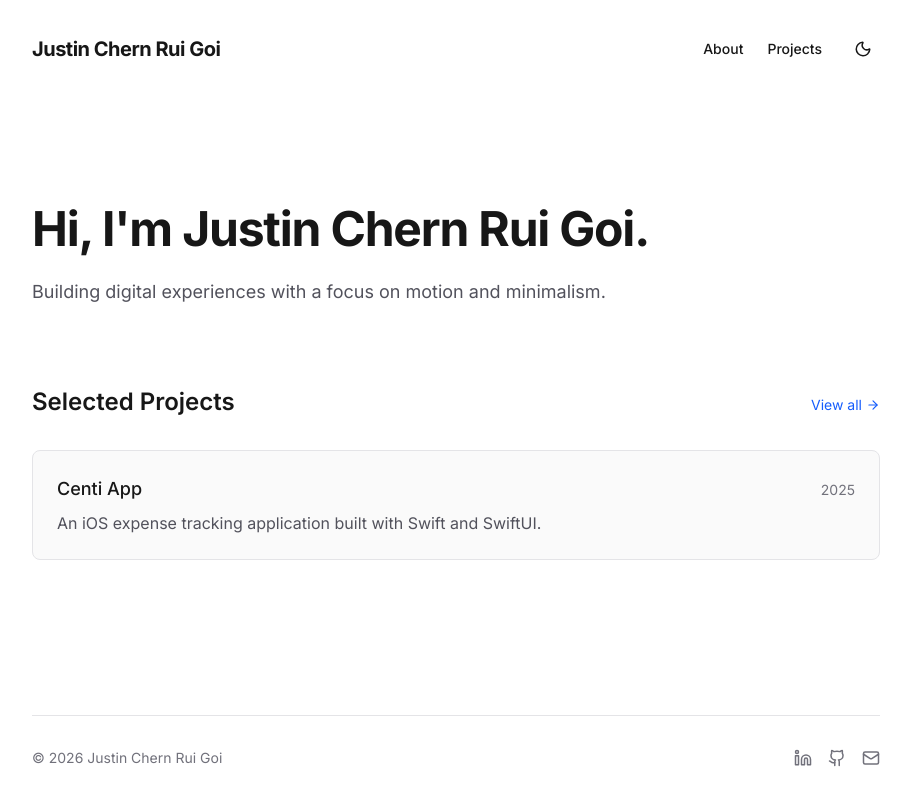
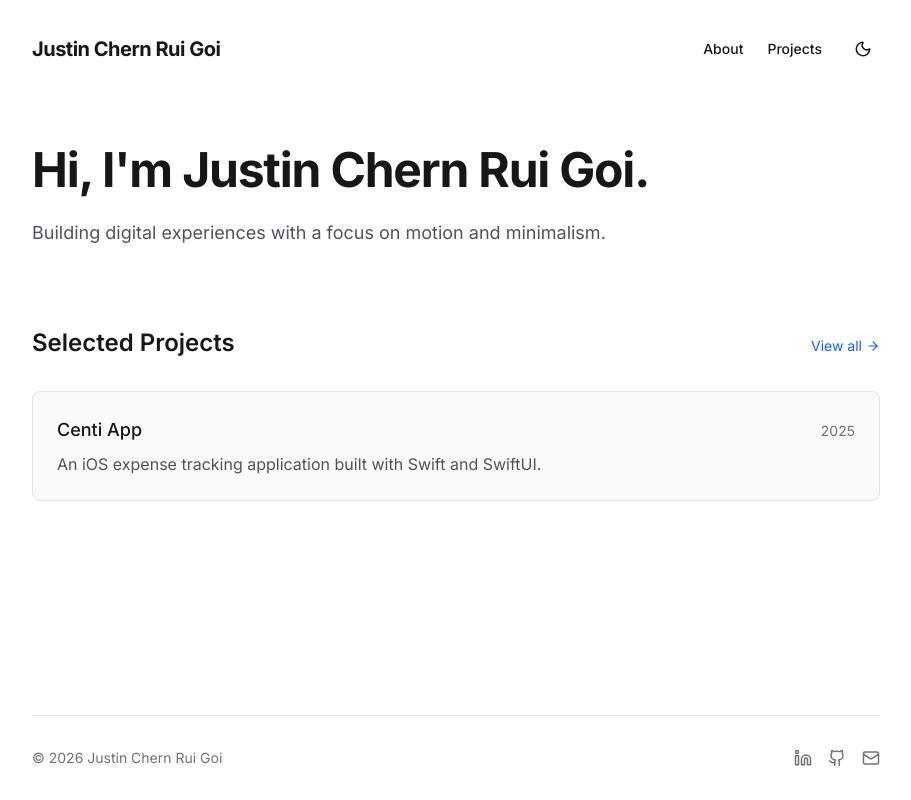
Before and after one commit to jgoi0512/jgoi, a Next.js app: page / in a window 1280 px wide. Shown: the whole page, without its empty margins (184-1095 px from the left). Built offline with nearby package versions, Linux system fonts and the light colour scheme.

Commit message:
added some transitions between pages

```diff
--- /dev/null
+++ b/app/template.tsx
@@ -0,0 +1,16 @@
+"use client";
+
+import { motion } from "framer-motion";
+
+export default function Template({ children }: { children: React.ReactNode }) {
+  return (
+    <motion.div
+      initial={{ opacity: 0, y: 10 }}
+      animate={{ opacity: 1, y: 0 }}
+      transition={{ duration: 0.4, ease: "easeOut" }}
+      className="flex-grow flex flex-col"
+    >
+      {children}
+    </motion.div>
+  );
+}
```
